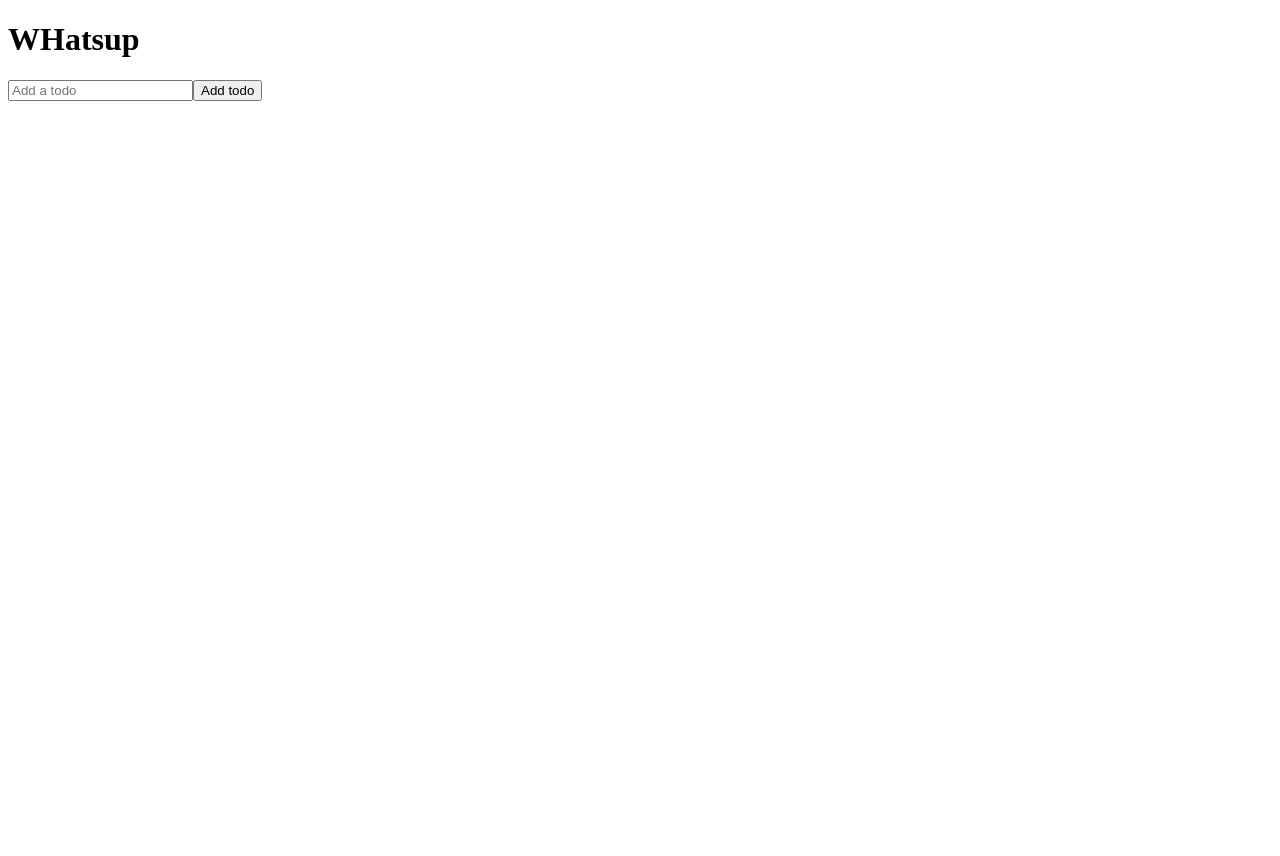
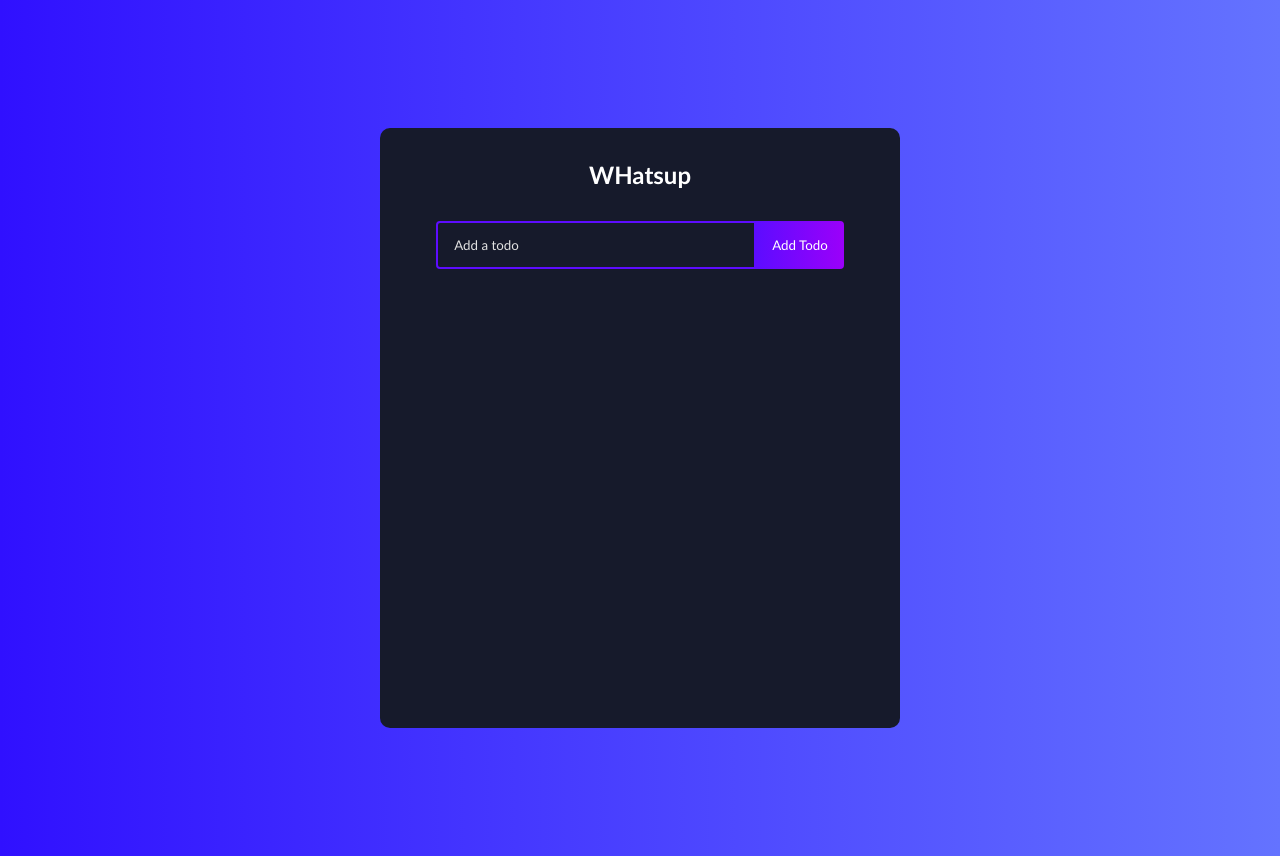
Before and after one commit to PrunesLand/Todolist-Reborn, a React (Create React App) app: page / in a window 1280 px wide. Before the commit the page ends 800 px from the top, so only its background shows below. Built offline with nearby package versions, Linux system fonts and the light colour scheme.

Commit message:
completed functionality

```diff
--- a/package.json
+++ b/package.json
@@ -8,6 +8,7 @@
     "@testing-library/user-event": "^12.1.10",
     "react": "^17.0.2",
     "react-dom": "^17.0.2",
+    "react-icons": "^4.2.0",
     "react-scripts": "4.0.3",
     "web-vitals": "^1.0.1"
   },
--- /dev/null
+++ b/src/App.css
@@ -0,0 +1,147 @@
+* {
+    box-sizing: border-box;
+    margin: 0;
+    padding: 0;
+    font-family: 'Trebuchet MS', 'Lucida Sans Unicode', 'Lucida Grande',
+      'Lucida Sans', Arial, sans-serif;
+  }
+
+  body {
+    background: linear-gradient(
+      90deg,
+      rgba(48, 16, 255, 1) 0%,
+      rgba(100, 115, 255, 1) 100%
+    );
+  }
+  .todo-app {
+    display: flex;
+    flex-direction: column;
+    justify-content: start;
+    width: 520px;
+    min-height: 600px;
+    background: #161a2b;
+    text-align: center;
+    margin: 128px auto;
+    border-radius: 10px;
+    padding-bottom: 32px;
+  }
+
+  h1 {
+    margin: 32px 0;
+    color: #fff;
+    font-size: 24px;
+  }
+
+  .complete {
+    text-decoration: line-through;
+    opacity: 0.4;
+  }
+
+  .todo-form {
+    margin-bottom: 32px;
+  }
+
+  .todo-input {
+    padding: 14px 32px 14px 16px;
+    border-radius: 4px 0 0 4px;
+    border: 2px solid #5d0cff;
+    outline: none;
+    width: 320px;
+    background: transparent;
+    color: #fff;
+  }
+
+  .todo-input::placeholder {
+    color: #e2e2e2;
+  }
+
+  .todo-button {
+    padding: 16px;
+    border: none;
+    border-radius: 0 4px 4px 0;
+    cursor: pointer;
+    outline: none;
+    background: linear-gradient(
+      90deg,
+      rgba(93, 12, 255, 1) 0%,
+      rgba(155, 0, 250, 1) 100%
+    );
+    color: #fff;
+    text-transform: capitalize;
+  }
+
+  .todo-input.edit {
+    border: 2px solid #149fff;
+  }
+
+  .todo-button.edit {
+    background: linear-gradient(
+      90deg,
+      rgba(20, 159, 255, 1) 0%,
+      rgba(17, 122, 255, 1) 100%
+    );
+    padding: 16px 22px;
+  }
+
+  .todo-container {
+    display: flex;
+    flex-direction: row;
+    position: relative;
+  }
+
+  .todo-row {
+    display: flex;
+    justify-content: space-between;
+    align-items: center;
+    margin: 4px auto;
+    color: #fff;
+    background: linear-gradient(
+      90deg,
+      rgba(255, 118, 20, 1) 0%,
+      rgba(255, 84, 17, 1) 100%
+    );
+
+    padding: 16px;
+    border-radius: 5px;
+    width: 90%;
+  }
+
+  .todo-row:nth-child(4n + 1) {
+    background: linear-gradient(
+      90deg,
+      rgba(93, 12, 255, 1) 0%,
+      rgba(155, 0, 250, 1) 100%
+    );
+  }
+
+  .todo-row:nth-child(4n + 2) {
+    background: linear-gradient(
+      90deg,
+      rgba(255, 12, 241, 1) 0%,
+      rgba(250, 0, 135, 1) 100%
+    );
+  }
+
+  .todo-row:nth-child(4n + 3) {
+    background: linear-gradient(
+      90deg,
+      rgba(20, 159, 255, 1) 0%,
+      rgba(17, 122, 255, 1) 100%
+    );
+  }
+
+  .icons {
+    display: flex;
+    align-items: center;
+    font-size: 24px;
+    cursor: pointer;
+  }
+
+  .delete-icon {
+    margin-right: 5px;
+    color: #fff;
+  }
+
+  .edit-icon {
+    color: #fff;
+  }
--- a/src/App.js
+++ b/src/App.js
@@ -1,6 +1,6 @@
 import TodoForm from "./Components/TodoForm";
 import TodoList from "./Components/TodoList";
-
+import './App.css'
 function App() {
   return (
     <div className="todo-app">
--- a/src/Components/Todo.js
+++ b/src/Components/Todo.js
@@ -0,0 +1,48 @@
+import React, { useState } from 'react'
+import TodoForm from './TodoForm'
+import TodoList from './TodoList'
+import { RiCloseCircleLine } from 'react-icons/ri'
+import { TiEdit } from 'react-icons/ti'
+
+function Todo({ todos, completeTodo, removeTodo, updateTodo }) {
+
+    const [edit, setEdit] = useState({
+        id: null,
+        value: ''
+    });
+
+    const submitUpdate = value => {
+        updateTodo(edit.id, value)
+        setEdit({
+            id: null,
+            value: ''
+        })
+    }
+
+    if (edit.id) {
+        return <TodoForm edit={edit} onSubmit={submitUpdate} />
+    }
+
+    return todos.map((todo, index) => (
+        <div
+            className={todo.isComplete ? 'todo-row complete' : 'todo-row'}
+            key={index}
+        >
+            <div key={todo.id} onClick={() => completeTodo(todo.id)}>
+                {todo.text}
+            </div>
+            <div className="icons">
+                <RiCloseCircleLine
+                    onClick={() => removeTodo(todo.id)}
+                    className='delete-icon'
+                />
+                <TiEdit
+                    onClick={() => setEdit({ id: todo.id, value: todo.text })}
+                    className='edit-icon'
+                />
+            </div>
+        </div>
+    ))
+}
+
+export default Todo
--- a/src/Components/TodoForm.js
+++ b/src/Components/TodoForm.js
@@ -1,8 +1,14 @@
-import React, { useState } from 'react'
+import React, { useState, useEffect, useRef } from 'react'
 
 function TodoForm(props) {
 
     const [input, setInput] = useState('')
+
+    const inputRef = useRef(null)
+
+    useEffect(() => {
+        inputRef.current.focus()
+    })
 
     const handleChange = e => {
         setInput(e.target.value)
@@ -28,6 +34,7 @@
                 name="text"
                 className="todo-input"
                 onChange={handleChange}
+                ref={inputRef}
             />
             <button className="todo-button"> Add todo</button>
         </form>
--- a/src/Components/TodoList.js
+++ b/src/Components/TodoList.js
@@ -1,4 +1,5 @@
 import React, { useState } from 'react'
+import Todo from './Todo'
 import TodoForm from './TodoForm'
 
 function TodoList() {
@@ -13,10 +14,39 @@
         setTodos(newTodos)
         console.log(todo, ...todos)
     }
+
+    const updateTodo = (todoId, newValue) => {
+        if (!newValue.text || /^\s*$/.test(newValue.text)) {
+            return
+        }
+
+        setTodos(prev => prev.map(item => (item.id === todoId ? newValue : item)))
+    }
+
+    const removeTodo = id => {
+        const removeArr = [...todos].filter(todo => todo.id !== id)
+        setTodos(removeArr)
+    }
+
+    const completeTodo = id => {
+        let updateTodos = todos.map(todo => {
+            if (todo.id === id) {
+                todo.isComplete = !todo.isComplete;
+            }
+            return todo;
+        })
+        setTodos(updateTodos);
+    }
     return (
         <div>
             <h1>WHatsup</h1>
             <TodoForm onSubmit={addTodo} />
+            <Todo
+                todos={todos}
+                completeTodo={completeTodo}
+                removeTodo={removeTodo}
+                updateTodo={updateTodo}
+            />
         </div>
     )
 }
```
Also changed, not shown: 1 other file (tests, documents, lock files or other folders).
